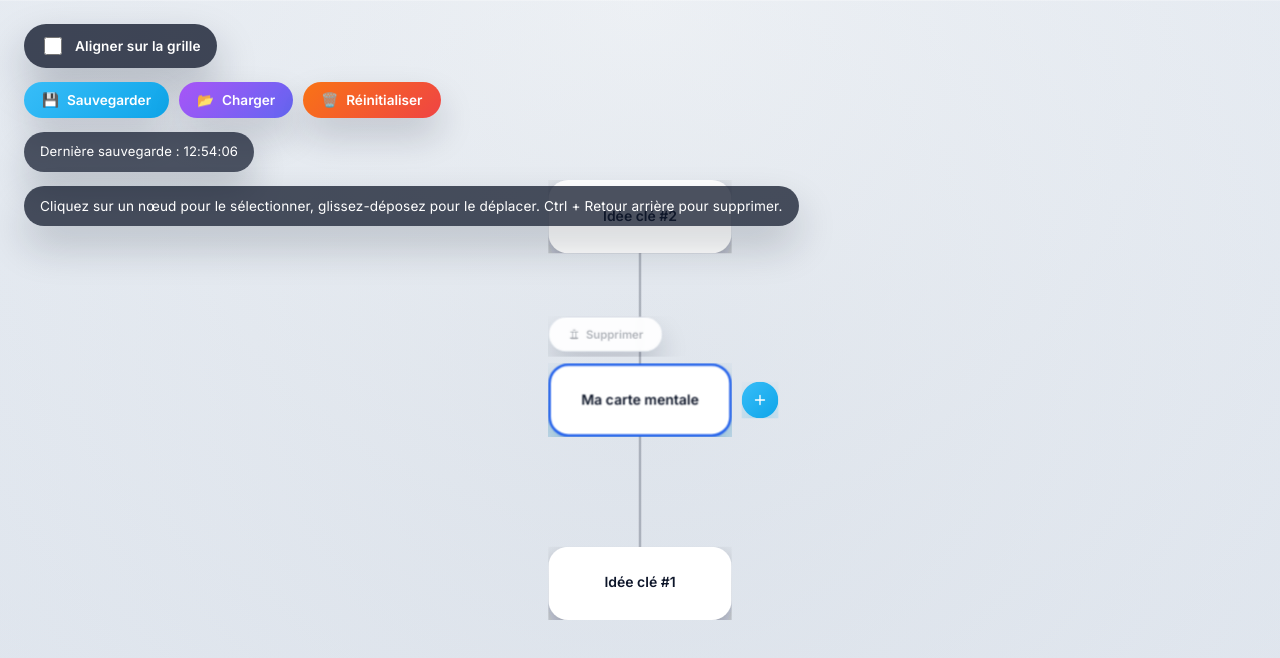
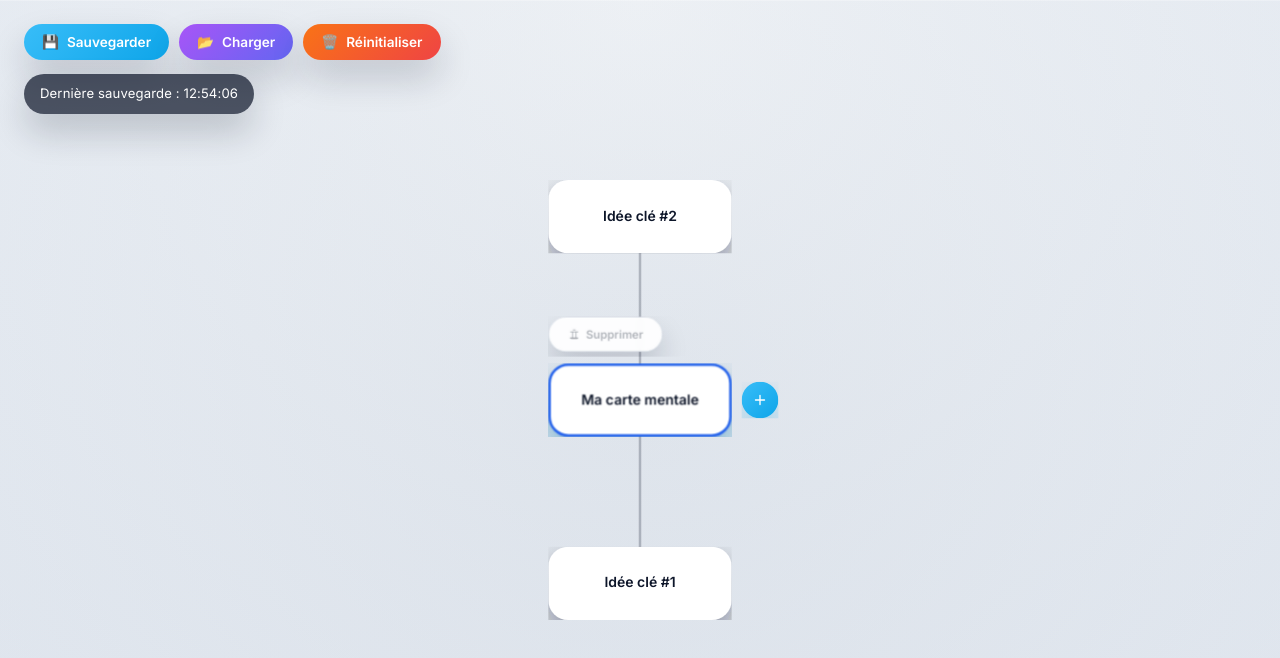
Before and after one commit to TechIsAwakening/OpenMindMap, a React (Vite) app: page / in a window 1280 px wide. Shown: the top 658 px of the page. Built offline with nearby package versions, Linux system fonts and the light colour scheme.

Commit message:
chore: remove grid snap option and helper tip

```diff
--- a/src/App.css
+++ b/src/App.css
@@ -16,18 +16,6 @@
   overflow: hidden;
   box-shadow: inset 0 1px 0 rgba(255, 255, 255, 0.25);
   user-select: none;
-}
-
-.canvas-wrapper.with-grid::after {
-  content: '';
-  position: absolute;
-  inset: 0;
-  background-image:
-    linear-gradient(rgba(15, 23, 42, 0.12) 1px, transparent 1px),
-    linear-gradient(90deg, rgba(15, 23, 42, 0.12) 1px, transparent 1px);
-  background-size: 40px 40px;
-  pointer-events: none;
-  opacity: 0.45;
 }
 
 .mindmap-canvas {
@@ -276,35 +264,3 @@
   letter-spacing: 0.01em;
   box-shadow: 0 18px 35px rgba(15, 23, 42, 0.2);
 }
-
-.grid-toggle {
-  display: inline-flex;
-  align-items: center;
-  gap: 10px;
-  background: rgba(15, 23, 42, 0.78);
-  color: white;
-  padding: 10px 16px;
-  border-radius: 999px;
-  font-size: 0.85rem;
-  font-weight: 600;
-  letter-spacing: 0.01em;
-  box-shadow: 0 20px 40px rgba(15, 23, 42, 0.25);
-  cursor: pointer;
-  user-select: none;
-}
-
-.grid-toggle input {
-  width: 18px;
-  height: 18px;
-  accent-color: #38bdf8;
-}
-
-.overlay-tip {
-  background: rgba(15, 23, 42, 0.75);
-  color: white;
-  padding: 10px 16px;
-  border-radius: 999px;
-  font-size: 0.85rem;
-  letter-spacing: 0.01em;
-  box-shadow: 0 20px 40px rgba(15, 23, 42, 0.2);
-}
--- a/src/App.jsx
+++ b/src/App.jsx
@@ -4,7 +4,6 @@ import './App.css'
 const LEVEL_SPACING = 220
 const NODE_WIDTH = 220
 const NODE_HEIGHT = 88
-const GRID_SIZE = 40
 
 const INITIAL_NODES = [
   { id: 'root', label: 'Ma carte mentale', parentId: null },
@@ -169,9 +168,6 @@ function App() {
     () => storedStateRef.current?.customPositions ?? {},
   )
   const [draggingNodeId, setDraggingNodeId] = useState(null)
-  const [isGridSnappingEnabled, setIsGridSnappingEnabled] = useState(
-    () => storedStateRef.current?.isGridSnappingEnabled ?? false,
-  )
   const [viewTransform, setViewTransform] = useState(
     () =>
       storedStateRef.current?.viewTransform ?? {
@@ -232,8 +228,6 @@ function App() {
           }
         : { x: 0, y: 0, scale: 1 }
 
-    const nextIsGridSnappingEnabled = Boolean(rawState?.isGridSnappingEnabled)
-
     const nextIdCounter = (() => {
       const providedCounter = Number.isFinite(rawState?.idCounter) ? rawState.idCounter : null
       const nextFromNodes = computeNextIdFromNodes(nextNodes)
@@ -258,7 +252,6 @@ function App() {
     setDraftLabel(selectedNodeFromImport?.label ?? '')
     setCustomPositions(nextCustomPositions)
     setViewTransform(nextViewTransform)
-    setIsGridSnappingEnabled(nextIsGridSnappingEnabled)
     setLastSavedAt(persistedAt)
     idCounter.current = nextIdCounter
 
@@ -267,7 +260,6 @@ function App() {
         nodes: nextNodes,
         customPositions: nextCustomPositions,
         viewTransform: nextViewTransform,
-        isGridSnappingEnabled: nextIsGridSnappingEnabled,
         selectedId: fallbackSelectedId,
         idCounter: nextIdCounter,
         lastSavedAt: persistedAt,
@@ -331,7 +323,6 @@ function App() {
       nodes,
       customPositions,
       viewTransform,
-      isGridSnappingEnabled,
       selectedId: selectedNode?.id ?? null,
       idCounter: idCounter.current,
       lastSavedAt: new Date().toISOString(),
@@ -343,7 +334,7 @@ function App() {
     } catch (error) {
       console.error("Impossible d'enregistrer la sauvegarde locale", error)
     }
-  }, [customPositions, isGridSnappingEnabled, nodes, selectedNode?.id, viewTransform])
+  }, [customPositions, nodes, selectedNode?.id, viewTransform])
 
   useEffect(() => {
     if (typeof window === 'undefined') {
@@ -663,18 +654,6 @@ function App() {
     return { x: transformed.x, y: transformed.y }
   }, [])
 
-  const snapPosition = useCallback(
-    (x, y) => {
-      if (!isGridSnappingEnabled) {
-        return { x, y }
-      }
-      const snappedX = Math.round(x / GRID_SIZE) * GRID_SIZE
-      const snappedY = Math.round(y / GRID_SIZE) * GRID_SIZE
-      return { x: snappedX, y: snappedY }
-    },
-    [isGridSnappingEnabled],
-  )
-
   const handleNodePointerDown = useCallback(
     (event, node) => {
       event.stopPropagation()
@@ -723,10 +702,10 @@ function App() {
 
       const deltaX = svgPoint.x - dragState.startPointer.x
       const deltaY = svgPoint.y - dragState.startPointer.y
-      const nextPosition = snapPosition(
-        dragState.startPosition.x + deltaX,
-        dragState.startPosition.y + deltaY,
-      )
+      const nextPosition = {
+        x: dragState.startPosition.x + deltaX,
+        y: dragState.startPosition.y + deltaY,
+      }
 
       setCustomPositions((prev) => {
         const previous = prev[dragState.nodeId]
@@ -739,7 +718,7 @@ function App() {
         }
       })
     },
-    [convertPointerToSvgPoint, snapPosition],
+    [convertPointerToSvgPoint],
   )
 
   const endDragging = useCallback(() => {
@@ -793,7 +772,7 @@ function App() {
   return (
     <div className="app">
       <div
-        className={`canvas-wrapper ${isGridSnappingEnabled ? 'with-grid' : ''}`}
+        className="canvas-wrapper"
         onClick={handleCanvasClick}
       >
         <svg
@@ -938,14 +917,6 @@ function App() {
 
         <div className="canvas-overlay" data-pan-stop="true">
           <div className="overlay-panel">
-            <label className="grid-toggle">
-              <input
-                type="checkbox"
-                checked={isGridSnappingEnabled}
-                onChange={(event) => setIsGridSnappingEnabled(event.target.checked)}
-              />
-              <span>Aligner sur la grille</span>
-            </label>
             <div className="overlay-actions">
               <button type="button" className="overlay-button overlay-button--primary" onClick={saveState}>
                 <span aria-hidden="true">💾</span>
@@ -978,9 +949,6 @@ function App() {
                 <span>Aucune sauvegarde locale</span>
               )}
             </div>
-            <div className="overlay-tip">
-              Cliquez sur un nœud pour le sélectionner, glissez-déposez pour le déplacer. Ctrl + Retour arrière pour supprimer.
-            </div>
           </div>
         </div>
       </div>
```
